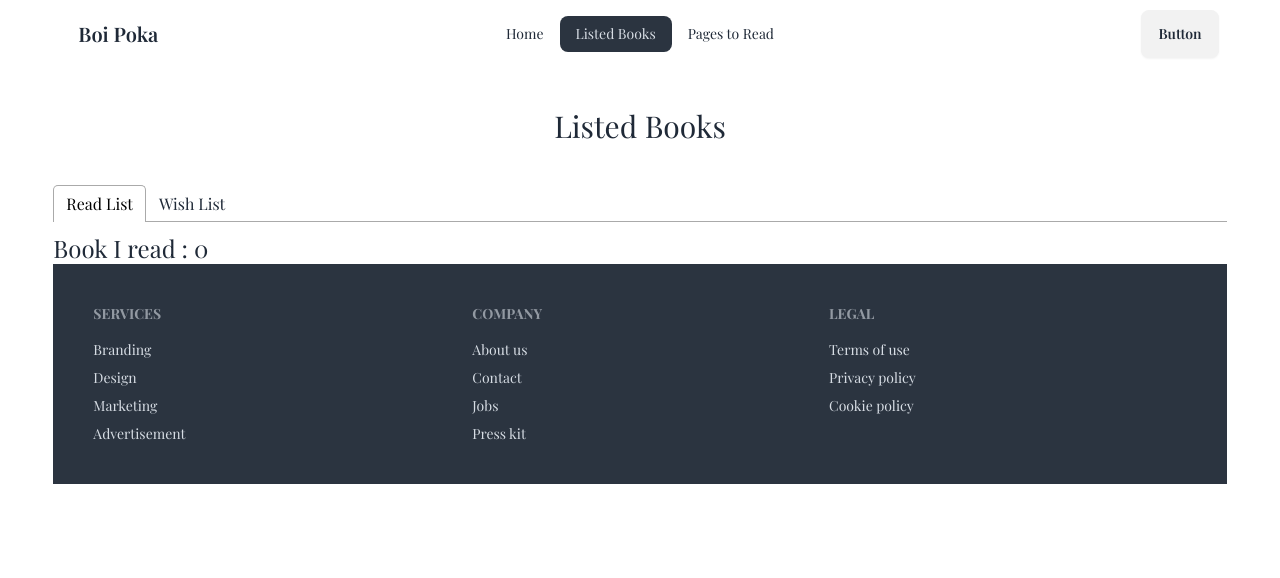
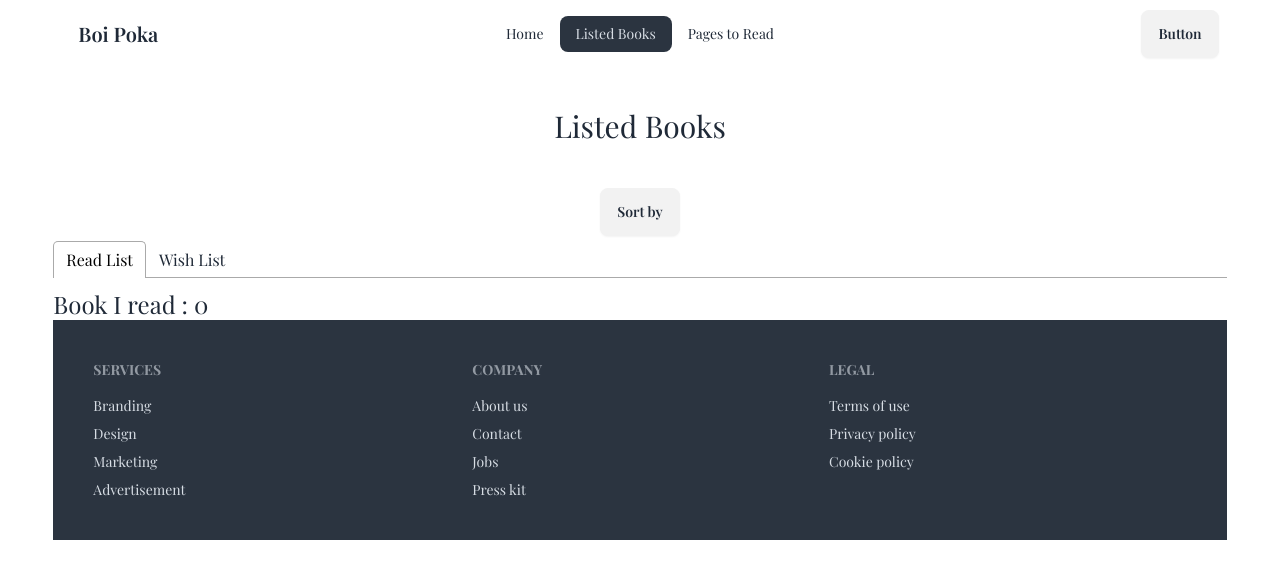
Before and after one commit to Takmim00/Boi-poka-book-vibe, a React (Vite) app: page /listedBooks in a window 1280 px wide. Shown: the top 578 px of the page. Built offline with nearby package versions, Linux system fonts and the light colour scheme; a web font is replaced by a local one.

Commit message:
sort added

```diff
--- a/src/Components/Book/Book.jsx
+++ b/src/Components/Book/Book.jsx
@@ -1,7 +1,7 @@
 import { Link } from "react-router-dom";
 
 const Book = ({ book }) => {
-  const { bookId,bookName, author, image, tags, category } = book;
+  const { bookId,bookName, author, image, tags, category ,rating, totalPages} = book;
   return (
     <Link to={`/book/${bookId}`}>
       <div className="card bg-base-100 border-2 ">
@@ -26,7 +26,8 @@ const Book = ({ book }) => {
           <hr className="border border-dashed" />
           <div className="card-actions justify-between">
             <div className="font-medium text-gray-500">{category}</div>
-
+            <div>{rating}</div>
+            <div>{totalPages}</div>
             <div className="rating">
               <input
                 type="radio"
--- a/src/Components/ListedBooks/ListedBooks.jsx
+++ b/src/Components/ListedBooks/ListedBooks.jsx
@@ -8,24 +8,55 @@ import Book from "../Book/Book";
 const ListedBooks = () => {
   //ideally we will directly get the book list from the database
   const [readList, setReadList] = useState([]);
+  const [sort, setSort] = useState("");
   const allBooks = useLoaderData();
 
   useEffect(() => {
-    const storedReadList = getStoredReadList()
-    const storedReadListInt = storedReadList.map(id => parseInt(id));
+    const storedReadList = getStoredReadList();
+    const storedReadListInt = storedReadList.map((id) => parseInt(id));
     // worst way
     console.log(storedReadList, storedReadListInt, allBooks);
 
     //
-    const readBookList = allBooks.filter(book => storedReadListInt.includes(book.bookId));
+    const readBookList = allBooks.filter((book) =>
+      storedReadListInt.includes(book.bookId)
+    );
 
     setReadList(readBookList);
+  }, []);
 
-}, []);
+  const handleSort = (sortType) => {
+    setSort(sortType);
 
+    if(sortType === 'No of pages'){
+
+        const sortedReadList = [...readList].sort((a,b) => a.totalPages -b.totalPages)
+
+        setReadList(sortedReadList)
+    }
+    if (sortType === 'Rating'){
+        const sortedReadList = [...readList] .sort((a,b)=>a.rating -b.rating)
+        setReadList(sortedReadList)
+    }
+  };
   return (
     <div>
       <h3 className="text-3xl my-10 text-center">Listed Books </h3>
+      <div className="flex items-center justify-center">
+        <details className="dropdown ">
+          <summary className="btn m-1">{
+          sort ?`Sort by :${ sort }` : "Sort by"
+          }</summary>
+          <ul className="menu dropdown-content bg-base-100 rounded-box z-[1] w-52 p-2 shadow">
+            <li onClick={()=>handleSort('Rating')}>
+              <a>Rating</a>
+            </li>
+            <li onClick={()=>handleSort('No of pages')}>
+              <a>No of page</a>
+            </li>
+          </ul>
+        </details>
+      </div>
       <Tabs>
         <TabList>
           <Tab>Read List</Tab>
@@ -35,9 +66,9 @@ const ListedBooks = () => {
         <TabPanel>
           <h2 className="text-2xl">Book I read : {readList.length}</h2>
           <div className="grid lg:grid-cols-3 md:grid-cols-2 grid-cols-1 gap-6">
-          {
-            readList.map(book => <Book key={book.bookId} book={book}></Book>)
-          }
+            {readList.map((book) => (
+              <Book key={book.bookId} book={book}></Book>
+            ))}
           </div>
         </TabPanel>
         <TabPanel>
```
